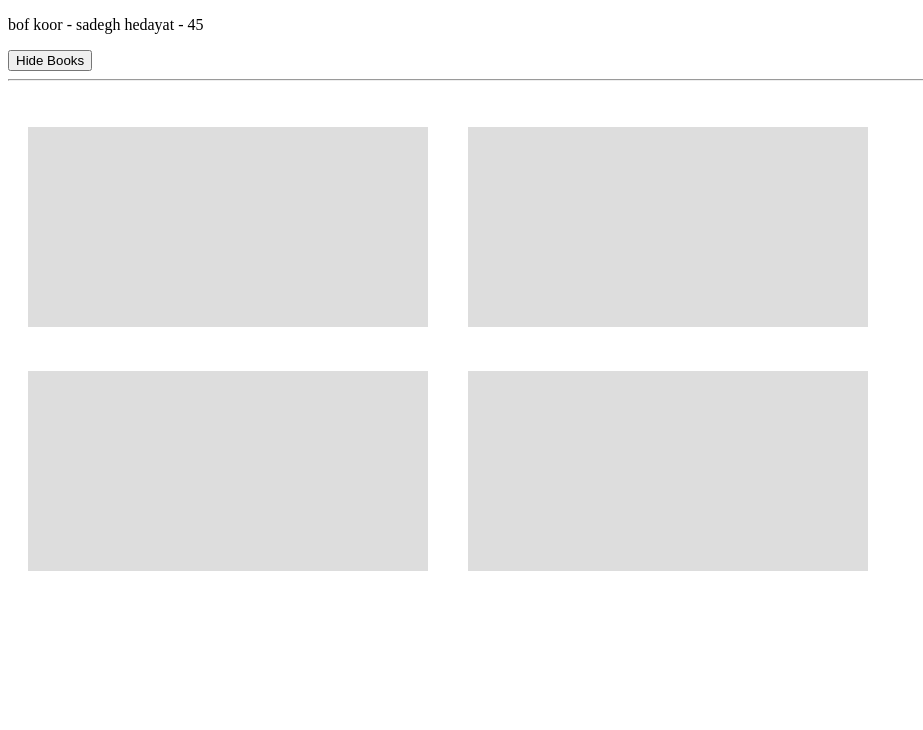
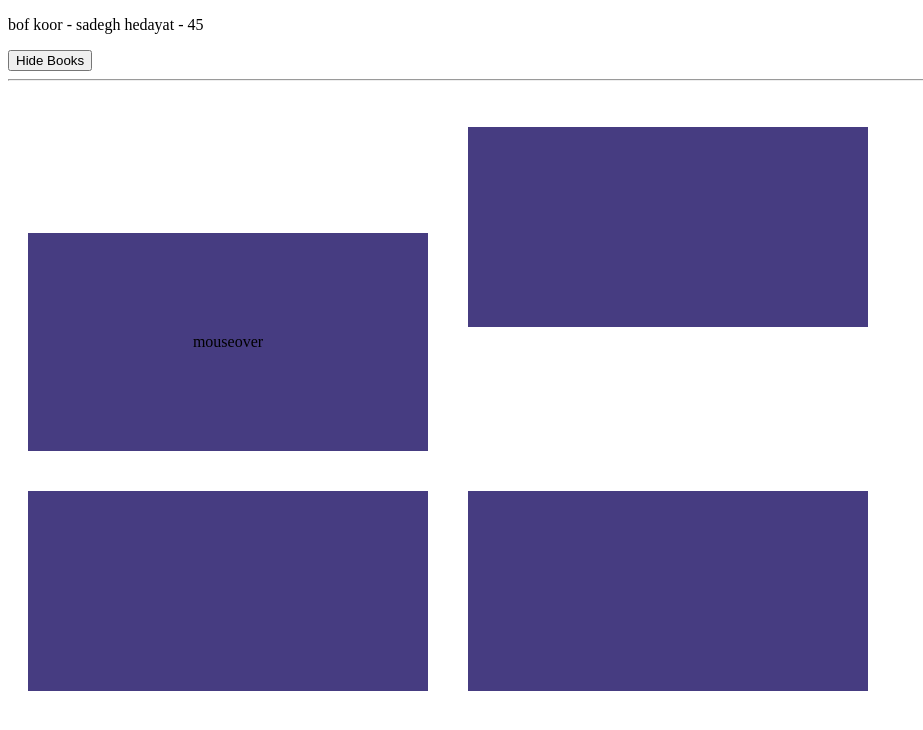
Before and after one commit to atroopa/vue-firstStep, a plain HTML site: page index.html in a window 1280 px wide. Shown: the whole page, without its empty margins (0-923 px from the left). Drawn offline with nearby package versions, Linux system fonts and the light colour scheme.

Commit message:
learn mouse over

```diff
--- a/app.js
+++ b/app.js
@@ -10,6 +10,10 @@ const app = Vue.createApp({
     methods: {
         changeShowBooks(){
             this.showBooks = !this.showBooks
+        },
+
+        handleEvent(){
+            console.log("event")
         }
     },
 });
--- a/index.html
+++ b/index.html
@@ -8,7 +8,7 @@
             padding: 100px 0;
             width: 400px;
             text-align: center;
-            background: #ddd;
+            background: #463c81;
             margin: 20px;
             display: inline-block;
         }
@@ -31,7 +31,7 @@
         <hr>
         <br>
 
-        <div class="box"></div>
+        <div @mouseover="handleEvent" class="box">mouseover</div>
         <div class="box"></div>
         <div class="box"></div>
         <div class="box"></div>
```
